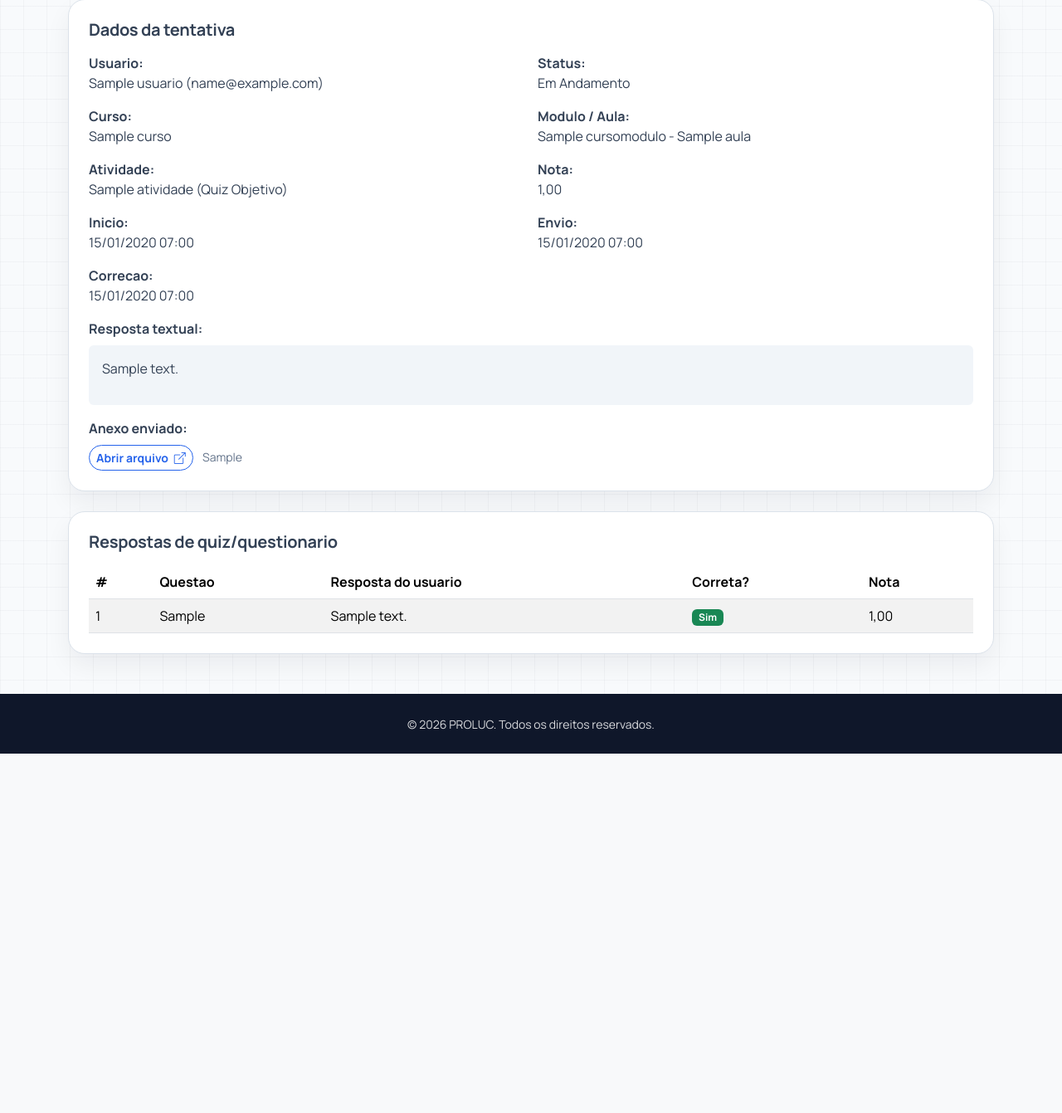
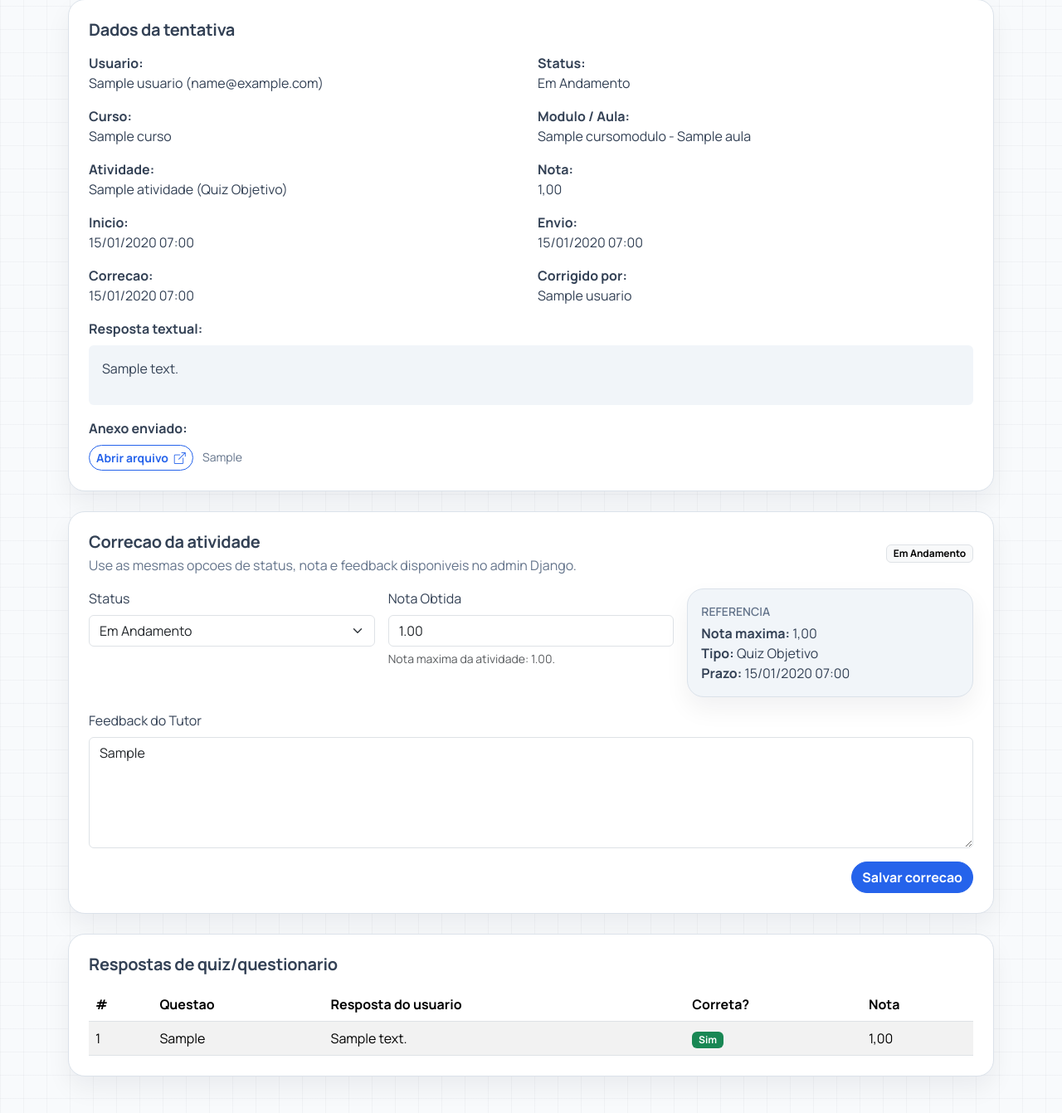
Before and after one commit to cabralipe/referencial, a Django app: page /ava/gestao/tentativas/1/ in a window 1280 px wide. Shown: the part 161-1502 px from the top of the page at 83% size. Before the commit the page ends 1069 px from the top, so only its background shows below. Run offline with Django 5.2, Linux system fonts and the light colour scheme; a user stored in the database is signed in; data comes from the database, SQL or seed files in the repository; tables that the repository leaves empty hold one stand-in row (values such as "Sample post"); parts of the project's set-up code (start-up, migrations or seed data) failed here and were passed over.

Commit message:
Enable AVA activity correction for reviewers and editors

```diff
--- /dev/null
+++ b/ava/forms.py
@@ -0,0 +1,32 @@
+from django import forms
+
+from ava.models import AtividadeTentativa
+
+
+class AtividadeTentativaCorrecaoForm(forms.ModelForm):
+    class Meta:
+        model = AtividadeTentativa
+        fields = ["status", "nota_obtida", "feedback_tutor"]
+        widgets = {
+            "status": forms.Select(attrs={"class": "form-select"}),
+            "nota_obtida": forms.NumberInput(
+                attrs={
+                    "class": "form-control",
+                    "step": "0.01",
+                    "min": "0",
+                }
+            ),
+            "feedback_tutor": forms.Textarea(
+                attrs={
+                    "class": "form-control",
+                    "rows": 5,
+                    "placeholder": "Registre a devolutiva para o aluno.",
+                }
+            ),
+        }
+
+    def __init__(self, *args, **kwargs):
+        super().__init__(*args, **kwargs)
+        atividade = getattr(self.instance, "atividade", None)
+        if atividade is not None:
+            self.fields["nota_obtida"].help_text = f"Nota maxima da atividade: {atividade.nota_maxima}."
--- a/ava/templates/ava/base.html
+++ b/ava/templates/ava/base.html
@@ -192,7 +192,7 @@
                     <li class="nav-item">
                         <a class="nav-link ava-nav-link" href="{% url 'ava:aluno_dashboard' %}">Meu painel</a>
                     </li>
-                    {% if user.role == 'admin_cliente' or user.role == 'articulador' or user.role == 'super_admin' %}
+                    {% if user.role == 'admin_cliente' or user.role == 'articulador' or user.role == 'revisor' or user.role == 'super_admin' %}
                     <li class="nav-item">
                         <a class="nav-link ava-nav-link" href="{% url 'ava:gestao_dashboard' %}">Gestao AVA</a>
                     </li>
--- a/ava/templates/ava/management/dashboard.html
+++ b/ava/templates/ava/management/dashboard.html
@@ -296,7 +296,7 @@
                             {% endif %}
                         </td>
                         <td class="text-end">
-                            <a href="{% url 'ava:gestao_tentativa_detalhe' tentativa.id %}" class="btn btn-sm btn-outline-primary">Ver resposta</a>
+                            <a href="{% url 'ava:gestao_tentativa_detalhe' tentativa.id %}" class="btn btn-sm btn-outline-primary">Ver / corrigir</a>
                         </td>
                     </tr>
                     {% empty %}
--- a/ava/templates/ava/management/tentativa_detalhe.html
+++ b/ava/templates/ava/management/tentativa_detalhe.html
@@ -50,6 +50,16 @@
                 <div>{{ tentativa.data_correcao|date:"d/m/Y H:i" }}</div>
             </div>
             {% endif %}
+            <div class="col-md-6">
+                <strong>Corrigido por:</strong>
+                <div>
+                    {% if tentativa.corrigido_por %}
+                    {{ tentativa.corrigido_por.nome|default:tentativa.corrigido_por.email }}
+                    {% else %}
+                    -
+                    {% endif %}
+                </div>
+            </div>
             <div class="col-md-12">
                 <strong>Resposta textual:</strong>
                 <div class="mt-2 p-3 rounded" style="background: var(--surface-elevated);">
@@ -70,6 +80,63 @@
                 </div>
             </div>
         </div>
+    </section>
+
+    <section class="ava-surface p-4 mb-4">
+        <div class="d-flex flex-column flex-lg-row justify-content-between align-items-lg-center gap-2 mb-3">
+            <div>
+                <h2 class="h5 fw-bold mb-1">Correcao da atividade</h2>
+                <p class="text-muted mb-0">Use as mesmas opcoes de status, nota e feedback disponiveis no admin Django.</p>
+            </div>
+            <span class="badge text-bg-light border">{{ tentativa.get_status_display }}</span>
+        </div>
+
+        {% if correcao_form.non_field_errors %}
+        <div class="alert alert-danger">
+            {% for error in correcao_form.non_field_errors %}
+            <div>{{ error }}</div>
+            {% endfor %}
+        </div>
+        {% endif %}
+
+        <form method="post" class="row g-3">
+            {% csrf_token %}
+            <div class="col-md-4">
+                <label for="{{ correcao_form.status.id_for_label }}" class="form-label">{{ correcao_form.status.label }}</label>
+                {{ correcao_form.status }}
+                {% for error in correcao_form.status.errors %}
+                <div class="text-danger small mt-1">{{ error }}</div>
+                {% endfor %}
+            </div>
+            <div class="col-md-4">
+                <label for="{{ correcao_form.nota_obtida.id_for_label }}" class="form-label">{{ correcao_form.nota_obtida.label }}</label>
+                {{ correcao_form.nota_obtida }}
+                {% if correcao_form.nota_obtida.help_text %}
+                <div class="form-text">{{ correcao_form.nota_obtida.help_text }}</div>
+                {% endif %}
+                {% for error in correcao_form.nota_obtida.errors %}
+                <div class="text-danger small mt-1">{{ error }}</div>
+                {% endfor %}
+            </div>
+            <div class="col-md-4">
+                <div class="ava-surface p-3 h-100" style="background: var(--surface-elevated);">
+                    <div class="small text-muted text-uppercase fw-semibold mb-1">Referencia</div>
+                    <div><strong>Nota maxima:</strong> {{ tentativa.atividade.nota_maxima }}</div>
+                    <div><strong>Tipo:</strong> {{ tentativa.atividade.get_tipo_display }}</div>
+                    <div><strong>Prazo:</strong> {% if tentativa.atividade.prazo_envio %}{{ tentativa.atividade.prazo_envio|date:"d/m/Y H:i" }}{% else %}-{% endif %}</div>
+                </div>
+            </div>
+            <div class="col-12">
+                <label for="{{ correcao_form.feedback_tutor.id_for_label }}" class="form-label">{{ correcao_form.feedback_tutor.label }}</label>
+                {{ correcao_form.feedback_tutor }}
+                {% for error in correcao_form.feedback_tutor.errors %}
+                <div class="text-danger small mt-1">{{ error }}</div>
+                {% endfor %}
+            </div>
+            <div class="col-12 d-flex justify-content-end">
+                <button type="submit" class="btn btn-primary">Salvar correcao</button>
+            </div>
+        </form>
     </section>
 
     <section class="ava-surface p-4">
--- a/ava/views/management.py
+++ b/ava/views/management.py
@@ -3,13 +3,15 @@ from __future__ import annotations
 from datetime import date
 from functools import wraps
 
+from django.contrib import messages
 from django.contrib.auth import get_user_model
 from django.contrib.auth.decorators import login_required
 from django.core.exceptions import PermissionDenied
 from django.core.paginator import Paginator
 from django.db.models import Avg, Count, Max, Q
-from django.shortcuts import get_object_or_404, render
+from django.shortcuts import get_object_or_404, redirect, render
 
+from ava.forms import AtividadeTentativaCorrecaoForm
 from ava.models import (
     Atividade,
     AtividadeTentativa,
@@ -20,12 +22,14 @@ from ava.models import (
     QuizQuestao,
     QuizRespostaItem,
 )
+from ava.services import AtividadeService
 from core.models import Usuario
 
 
 ALLOWED_AVA_MANAGEMENT_ROLES = {
     Usuario.Role.ADMIN_CLIENTE,
     Usuario.Role.ARTICULADOR,
+    Usuario.Role.REVISOR,
     Usuario.Role.SUPER_ADMIN,
 }
 
@@ -277,11 +281,28 @@ def tentativa_detalhe(request, tentativa_id):
         tentativa_qs = tentativa_qs.filter(cliente_id=request.user.cliente_id)
     tentativa = get_object_or_404(tentativa_qs, id=tentativa_id)
     respostas_quiz = tentativa.respostas_quiz.all().order_by("questao__ordem", "questao_id")
+
+    correcao_form = AtividadeTentativaCorrecaoForm(instance=tentativa)
+    if request.method == "POST":
+        correcao_form = AtividadeTentativaCorrecaoForm(request.POST, instance=tentativa)
+        if correcao_form.is_valid():
+            AtividadeService.corrigir_tentativa(
+                tentativa,
+                corretor=request.user,
+                status=correcao_form.cleaned_data["status"],
+                nota_obtida=correcao_form.cleaned_data["nota_obtida"],
+                feedback_tutor=correcao_form.cleaned_data["feedback_tutor"],
+            )
+            messages.success(request, "Correcao salva com sucesso.")
+            return redirect("ava:gestao_tentativa_detalhe", tentativa_id=tentativa.id)
+        messages.error(request, "Nao foi possivel salvar a correcao. Revise os campos do formulario.")
+
     return render(
         request,
         "ava/management/tentativa_detalhe.html",
         {
             "tentativa": tentativa,
             "respostas_quiz": respostas_quiz,
+            "correcao_form": correcao_form,
         },
     )
```
Also changed, not shown: ava/services/quiz_service.py (+42 -0 lines), ava/tests/test_management_dashboard.py (+36 -1 lines).
